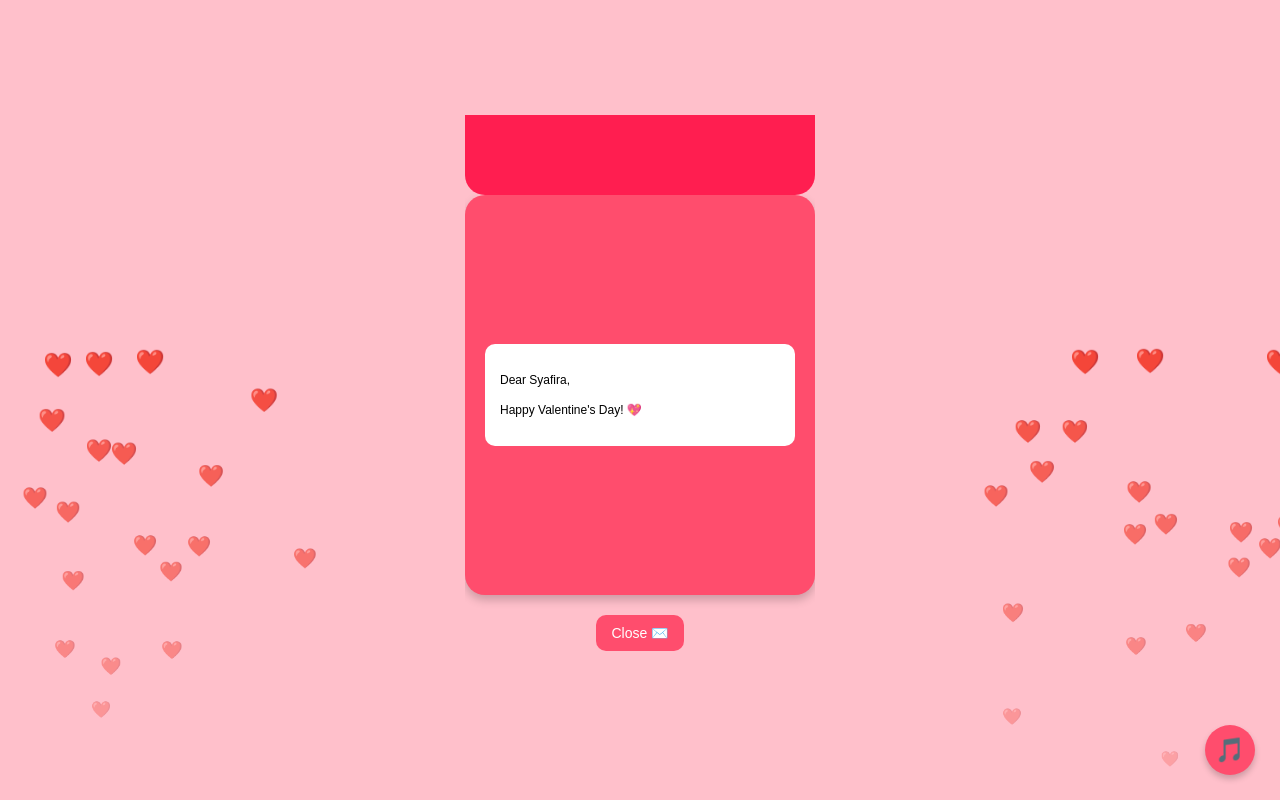
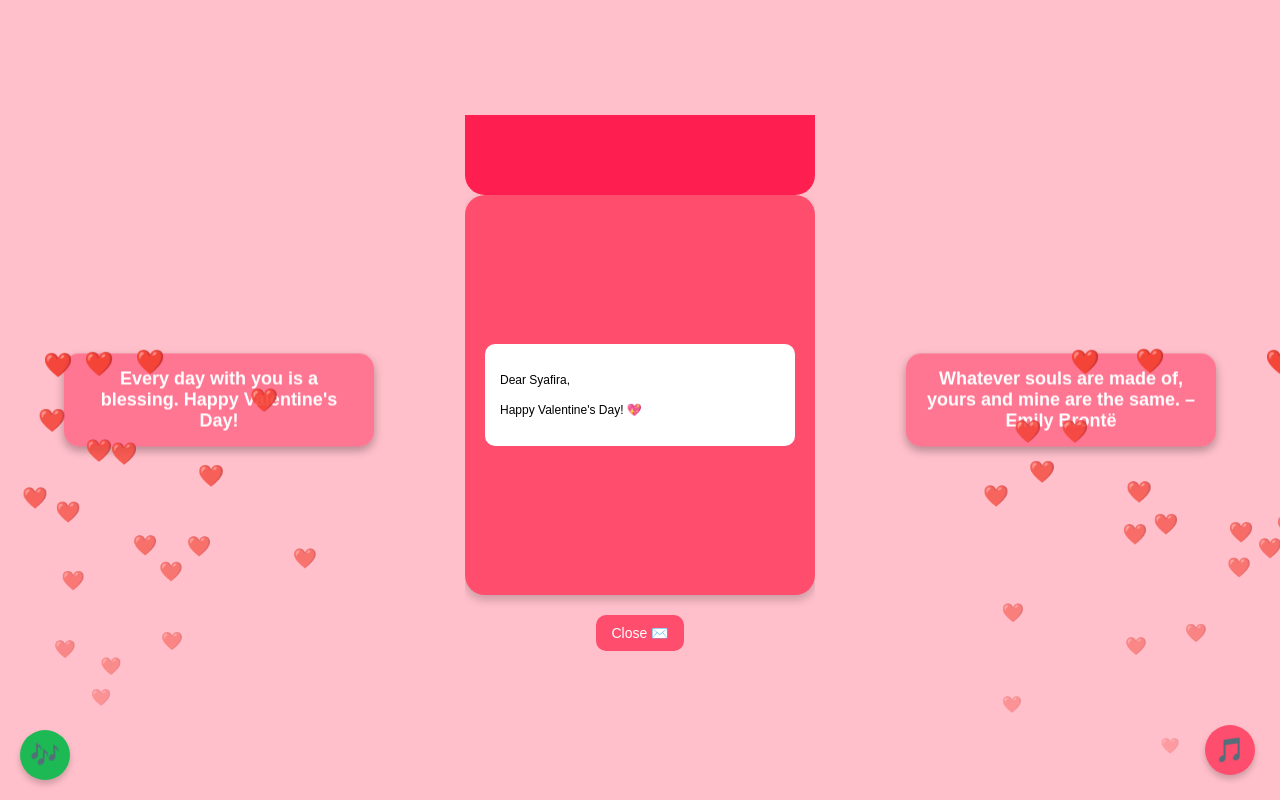
Before and after one commit to Errr-glitch/Valday, a plain HTML site: page valday.html in a window 1280 px wide. Both pictures are taken after a click on the button "Open 💌". Shown: the top 800 px of the page. Drawn offline with Linux system fonts and the light colour scheme.

Commit message:
Update valday.html

```diff
--- a/valday.html
+++ b/valday.html
@@ -10,13 +10,23 @@
     <!-- AUDIO -->
     <audio id="valentineAudio" src="valentine.mp3"></audio>
 
+    <!-- QUOTES BERUBAH-UBAH -->
+    <div class="quote-container left-quote"></div>
+    <div class="quote-container right-quote"></div>
+
     <!-- TOMBOL MUSIK -->
     <button id="audioButton">
         <span id="audioIcon">🎵</span>
     </button>
 
+    <!-- TOMBOL SPOTIFY -->
+    <a id="spotifyButton" href="https://open.spotify.com/playlist/6G8FVt8QHp7ecWZByQWR7q?si=71f473600ed542d7&pt=87da8b803ae9862e921021582d910435" target="_blank">
+        <span id="spotifyIcon">🎶</span>
+    </a>
+
     <!-- KONTEN UTAMA -->
     <div class="valentine-container">
+        <div class="heart-animation" id="heartAnimation"></div>
         <div class="envelope">
             <div class="flap"></div>
             <div class="letter">
```
